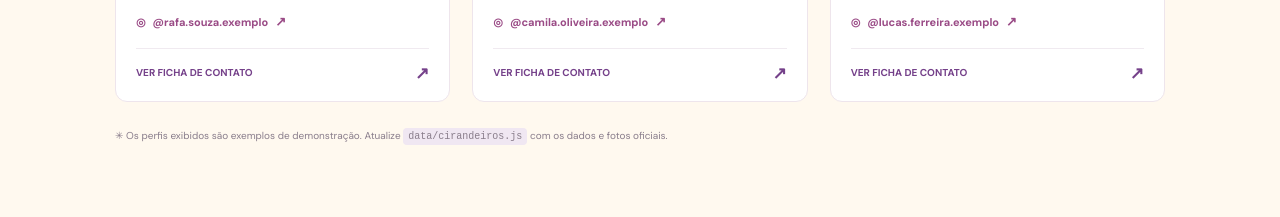
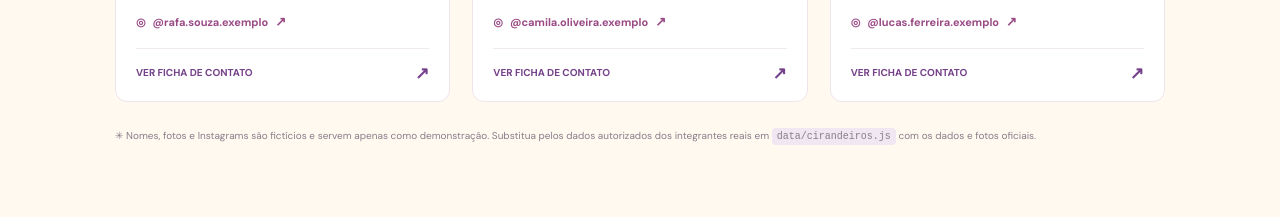
Before and after one commit to thiagolemmus-pixel/cirandeirosdamatizada, a plain HTML site: page index.html in a window 1280 px wide. Shown: the part 2084-2301 px from the top of the page. Drawn offline with nearby package versions, Linux system fonts and the light colour scheme.

Commit message:
Deixa claro que os perfis e contatos são fictícios

```diff
--- a/index.html
+++ b/index.html
@@ -54,7 +54,7 @@
       </div>
       <div class="people-grid" id="people-grid" aria-live="polite"></div>
       <p class="empty-state" id="empty-state" hidden>Nenhum cirandeiro encontrado. Tente outro nome ou categoria.</p>
-      <p class="demo-notice">✳ Os perfis exibidos são exemplos de demonstração. Atualize <code>data/cirandeiros.js</code> com os dados e fotos oficiais.</p>
+      <p class="demo-notice">✳ Nomes, fotos e Instagrams são fictícios e servem apenas como demonstração. Substitua pelos dados autorizados dos integrantes reais em <code>data/cirandeiros.js</code> com os dados e fotos oficiais.</p>
     </section>
 
     <section class="story" id="historia">
```
